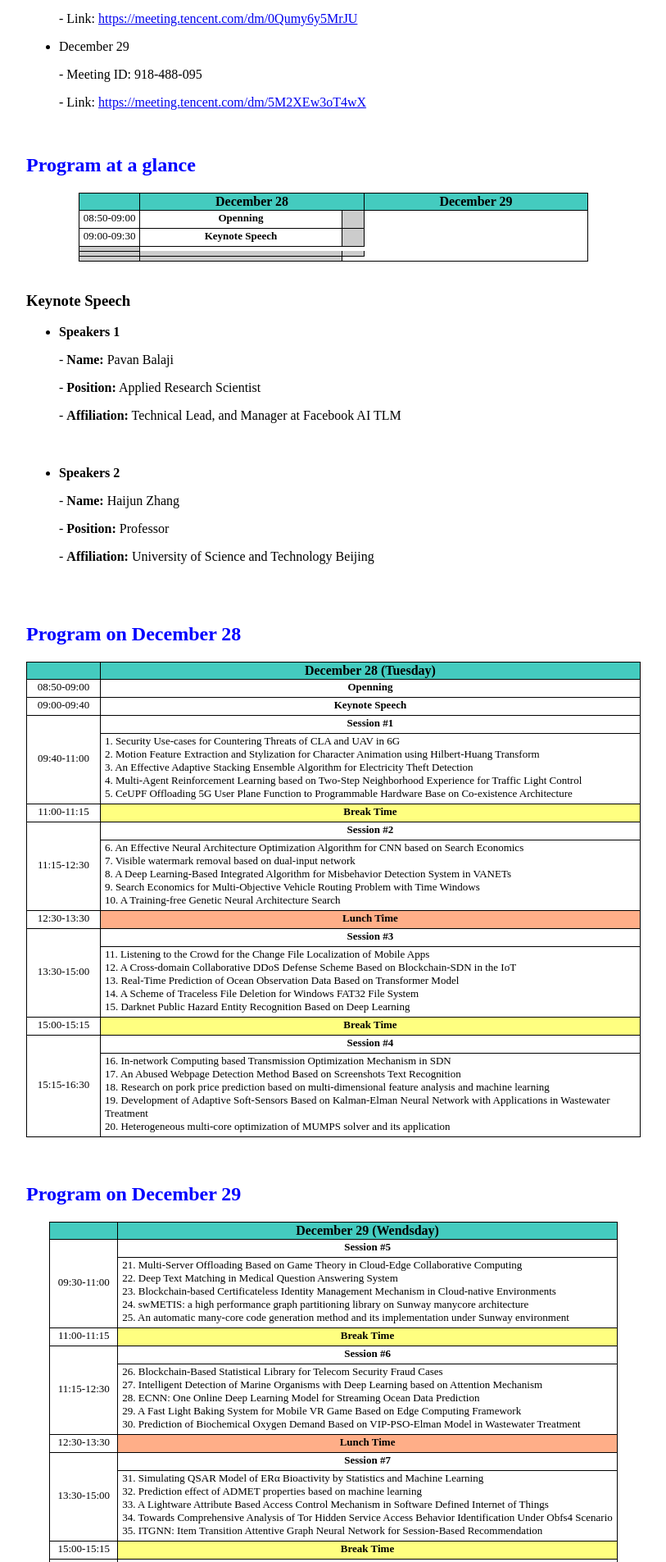
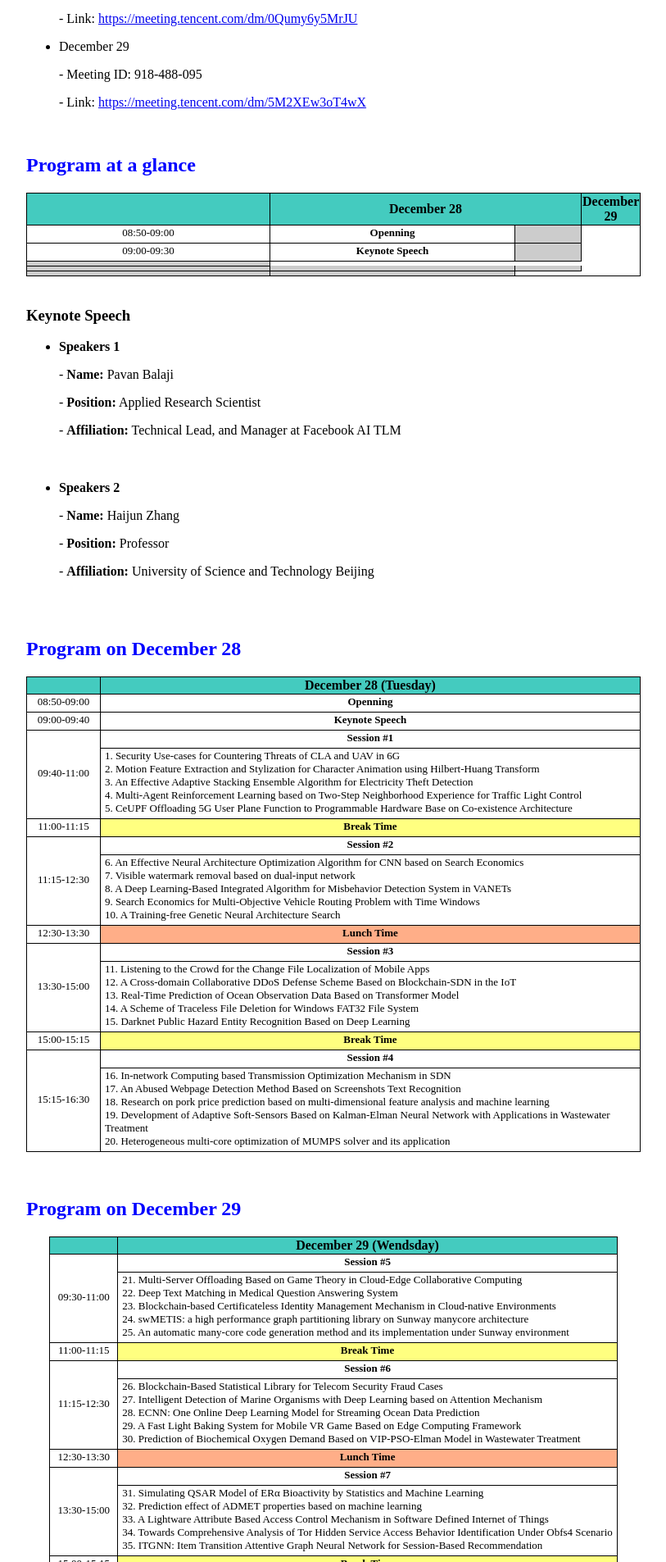
Before and after one commit to icea-conf/2021, a Jekyll site: the page built from program/index.html, in a window 1280 px wide. Shown: the part 591-2496 px from the top of the page at 82% size, without its empty margins (233-1046 px from the left). Built offline with Jekyll 4.4.1, drawn with Linux system fonts in a browser that asks for light colours.

Commit message:
Update index.html

```diff
--- a/program/index.html
+++ b/program/index.html
@@ -30,27 +30,27 @@ title: ACM ICEA 2021
                          </tr>
 
                          <tr>
-                              <td class="tcontent4">08:50-09:00</td>
-                              <td class="tcontent4"><b>Openning</b></td>
-                              <td class="tcontent4" style="background-color:#CCCCCC"></td>
+                              <td class="tcontent4" width="12%">08:50-09:00</td>
+                              <td class="tcontent4" width="44%"><b>Openning</b></td>
+                              <td class="tcontent4" width="44%" style="background-color:#CCCCCC"></td>
                          </tr>
 
                          <tr>
-                              <td class="tcontent4" rawspan="2">09:00-09:30</td>
-                              <td class="tcontent4" rawspan="2"><b>Keynote Speech</b></td>
-                              <td class="tcontent4" style="background-color:#CCCCCC"></td>
+                              <td class="tcontent4" width="12%" rawspan="2">09:00-09:30</td>
+                              <td class="tcontent4" width="44%" rawspan="2"><b>Keynote Speech</b></td>
+                              <td class="tcontent4" width="44%" style="background-color:#CCCCCC"></td>
                          </tr>
                          <tr>
-                              <td class="tcontent4" style="background-color:#CCCCCC"></td>
+                              <td class="tcontent4" width="44%" style="background-color:#CCCCCC"></td>
                          </tr>
                          <tr>
-                              <td class="tcontent4" style="background-color:#CCCCCC"></td>
-                              <td class="tcontent4" rawspan="2"style="background-color:#CCCCCC"></td>
-                              <td class="tcontent4" style="background-color:#CCCCCC"></td>
+                              <td class="tcontent4" width="12%" style="background-color:#CCCCCC"></td>
+                              <td class="tcontent4" width="44%" rawspan="2"style="background-color:#CCCCCC"></td>
+                              <td class="tcontent4" width="44%" style="background-color:#CCCCCC"></td>
                          </tr>
                          <tr>
-                              <td class="tcontent4" style="background-color:#CCCCCC"></td>
-                              <td class="tcontent4" style="background-color:#CCCCCC"></td>
+                              <td class="tcontent4" width="12%" style="background-color:#CCCCCC"></td>
+                              <td class="tcontent4" width="44%" style="background-color:#CCCCCC"></td>
                          </tr>
 
 <!--
```
